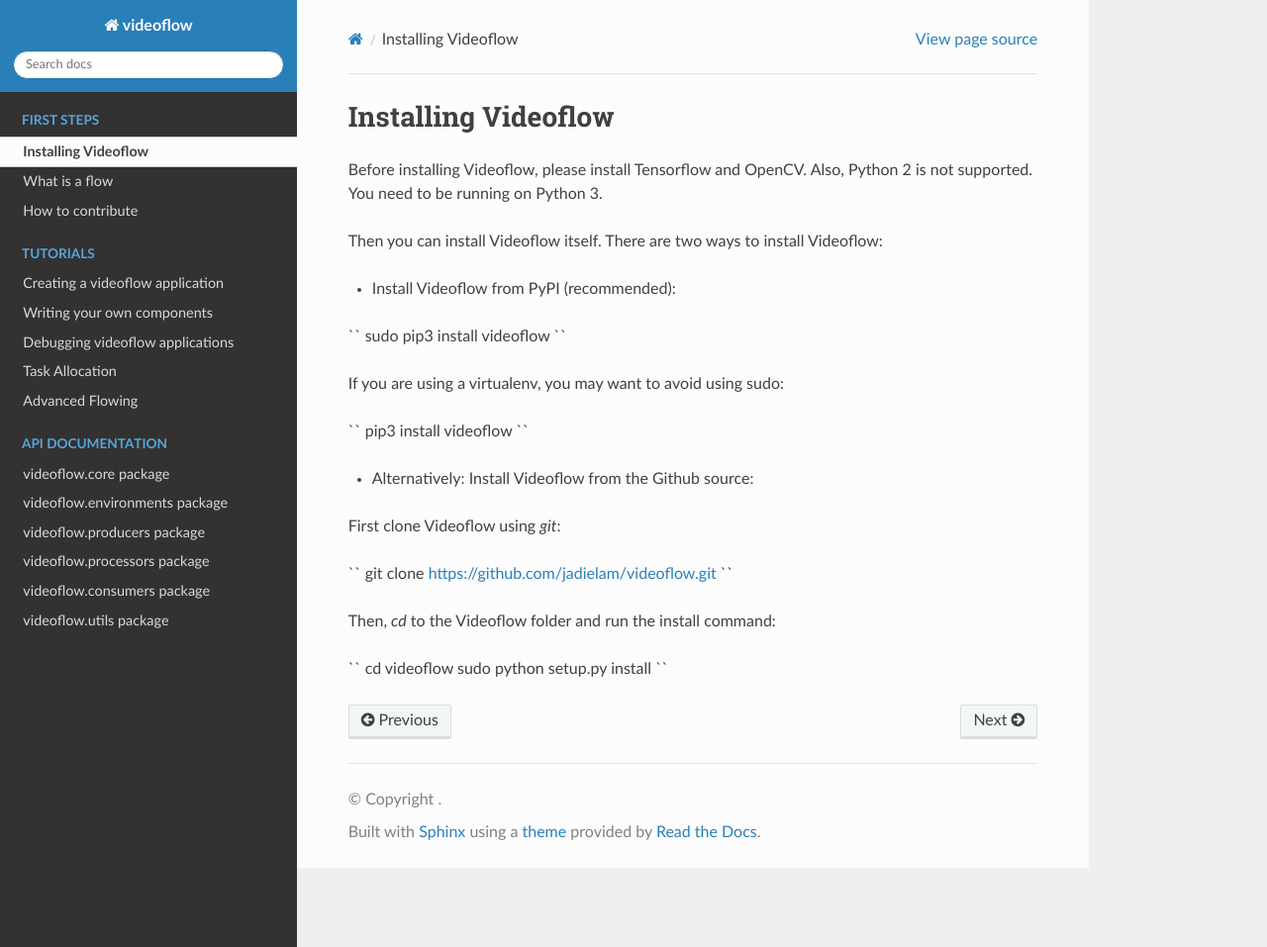
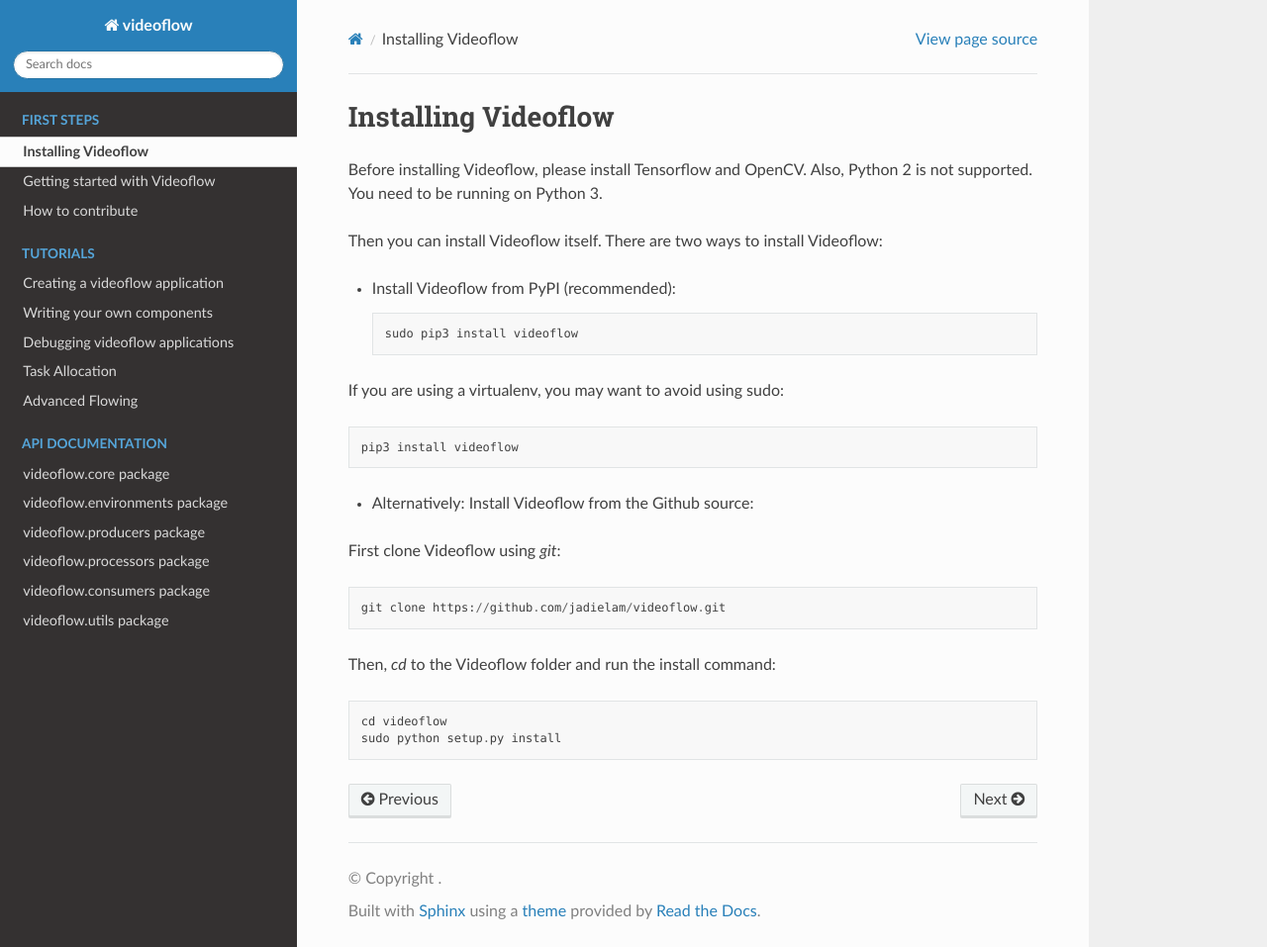
Before and after one commit to videoflow/videoflow, a Sphinx documentation site: the page built from docs/source/first-steps/installing-videoflow.rst, in a window 1280 px wide and 957 px high. Shown: the whole window at 99% size. Built offline with Sphinx 7.4.7 and the Read the Docs theme 2.0.0, drawn with Linux system fonts in a browser that asks for light colours.

Commit message:
Fixed format issue of documentation

```diff
--- a/docs/source/apidocs/videoflow.core.rst
+++ b/docs/source/apidocs/videoflow.core.rst
@@ -25,10 +25,10 @@ videoflow.core.flow module
     :undoc-members:
     :show-inheritance:
 
-videoflow.core.logging module
------------------------------
+videoflow.core.logger module
+----------------------------
 
-.. automodule:: videoflow.core.logging
+.. automodule:: videoflow.core.logger
     :members:
     :undoc-members:
     :show-inheritance:
--- a/docs/source/first-steps/getting-started-with-videoflow.rst
+++ b/docs/source/first-steps/getting-started-with-videoflow.rst
@@ -1,2 +1,2 @@
-What is a flow
-==============
+Getting started with Videoflow
+==============================
--- a/docs/source/first-steps/installing-videoflow.rst
+++ b/docs/source/first-steps/installing-videoflow.rst
@@ -7,29 +7,21 @@ Also, Python 2 is not supported. You need to be running on Python 3.
 Then you can install Videoflow itself.  There are two ways
 to install Videoflow:
 
-- Install Videoflow from PyPI (recommended):
+- Install Videoflow from PyPI (recommended)::
 
-``
-sudo pip3 install videoflow
-``
+    sudo pip3 install videoflow
 
-If you are using a virtualenv, you may want to avoid using sudo:
+If you are using a virtualenv, you may want to avoid using sudo::
 
-``
-pip3 install videoflow
-``
+    pip3 install videoflow
 
 - Alternatively: Install Videoflow from the Github source:
 
-First clone Videoflow using `git`:
+First clone Videoflow using `git`::
 
-``
-git clone https://github.com/jadielam/videoflow.git
-``
+    git clone https://github.com/jadielam/videoflow.git
 
-Then, `cd` to the Videoflow folder and run the install command:
+Then, `cd` to the Videoflow folder and run the install command::
 
-``
-cd videoflow
-sudo python setup.py install
-``
+    cd videoflow
+    sudo python setup.py install
```
Also changed, not shown: docs/source/apidocs/videoflow.utils.rst (+8 -0 lines), 1 other file.
